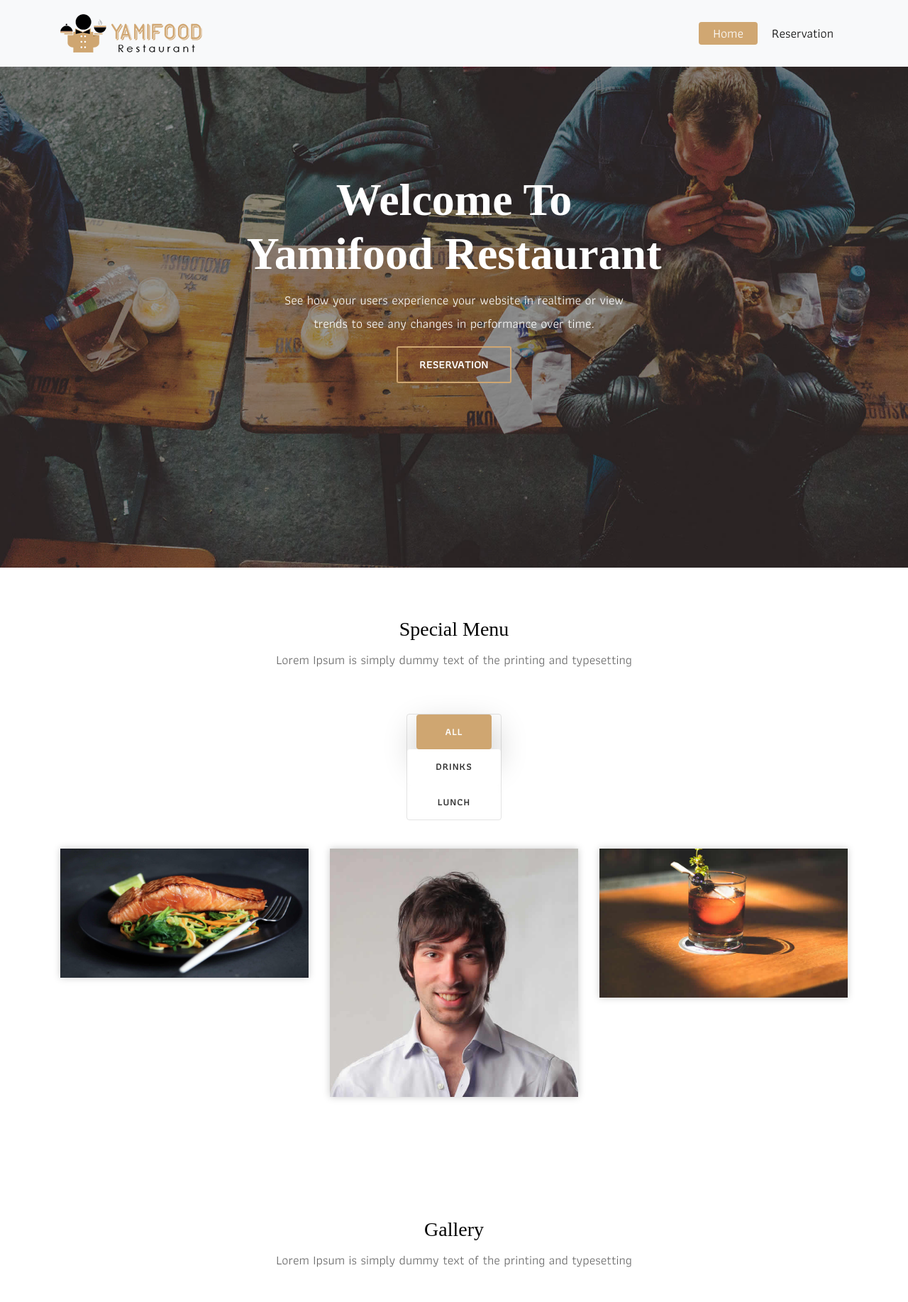
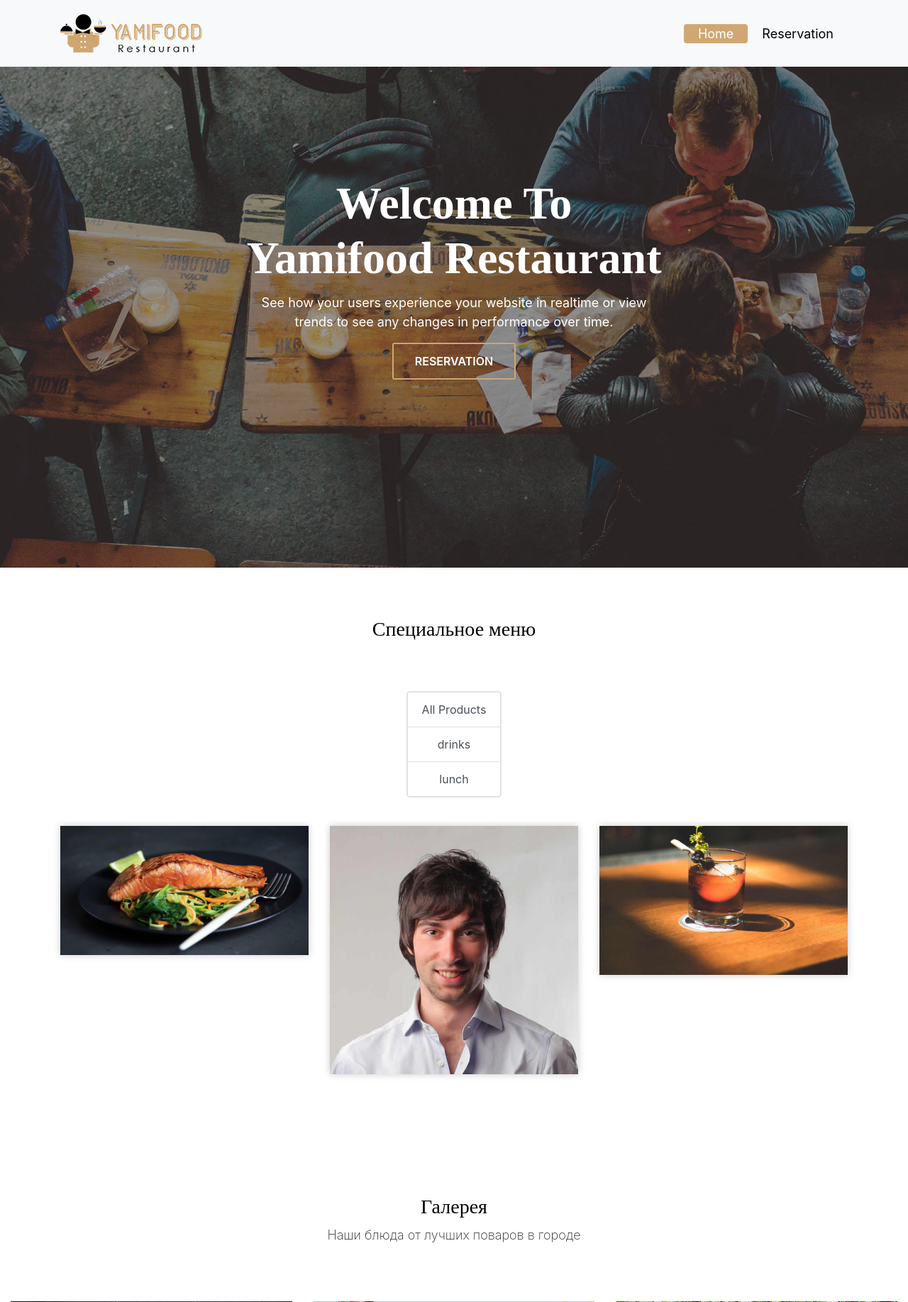
Before and after one commit to yarosh01/testfoodsite, a Django app: page / in a window 1280 px wide. Shown: the top 1835 px of the page at 71% size. Run offline with Django 3.2, Linux system fonts and the light colour scheme; data comes from the database, SQL or seed files in the repository; both versions use the stored data as it was after the commit; some libraries are stand-ins or nearby versions; some web fonts are replaced.

Commit message:
Доделать категории, возможно будет лучше и добавить через админку всё

```diff
--- a/main/static/css/style.css
+++ b/main/static/css/style.css
@@ -8,22 +8,6 @@
 /*------------------------------------------------------------------
     IMPORT FILES
 -------------------------------------------------------------------*/
-
-@import url(animate.css);
-@import url(font-awesome.min.css);
-@import url(superslides.css);
-@import url(baguetteBox.min.css);
-
-/*------------------------------------------------------------------
-    SKELETON
--------------------------------------------------------------------*/
-
-body {
-    color: #666666;
-    font-size: 15px;
-    font-family: 'Athiti', sans-serif;
-    line-height: 1.80857;
-}
 
 
 a {
--- a/main/urls.py
+++ b/main/urls.py
@@ -1,11 +1,9 @@
 from django.urls import path
-from . import views
-from .views import Index, contact_view, success_view
+from .views import Index, contact_view, success_view, RegisterAPI
 
 urlpatterns = [
     path('', Index.as_view(), name='index'),
-    # path('reserv', views.get_query, name='reserv'),
     path('reserv/', contact_view, name='reserv'),
     path('success/', success_view, name='success'),
-
+    path('api/register/', RegisterAPI.as_view(), name='register'),
 ]
--- a/main/views.py
+++ b/main/views.py
@@ -1,14 +1,47 @@
 from django.core.mail import send_mail, BadHeaderError
-from django.http import HttpResponseRedirect, HttpResponse
+from django.http import HttpResponse
 from django.shortcuts import render, redirect
-from django.template.context_processors import csrf
 from django.views import View
-
 from jobtest.settings import DEFAULT_FROM_EMAIL, RECIPIENTS_EMAIL
 from main.forms import ContactForm
 from main.models import Category, Product
+from rest_framework import generics, permissions
+from rest_framework.response import Response
+from knox.models import AuthToken
+from .serializers import UserSerializer, RegisterSerializer
+from django.contrib.auth import login
+from rest_framework import permissions
+from rest_framework.authtoken.serializers import AuthTokenSerializer
+from knox.views import LoginView as KnoxLoginView
 
 
+# Implementation of registration, user authentication in the RegisterAPI, LoginAPI classes in drf
+class RegisterAPI(generics.GenericAPIView):
+    serializer_class = RegisterSerializer
+
+    def post(self, request, *args, **kwargs):
+        serializer = self.get_serializer(data=request.data)
+        serializer.is_valid(raise_exception=True)
+        user = serializer.save()
+        return Response({
+        "user": UserSerializer(user, context=self.get_serializer_context()).data,
+        "token": AuthToken.objects.create(user)[1]
+        })
+
+
+class LoginAPI(KnoxLoginView):
+    permission_classes = (permissions.AllowAny,)
+
+    def post(self, request, format=None):
+        serializer = AuthTokenSerializer(data=request.data)
+        serializer.is_valid(raise_exception=True)
+        user = serializer.validated_data['user']
+        login(request, user)
+        return super(LoginAPI, self).post(request, format=None)
+
+
+# Sorting by categories is implemented, but html crashes and I don't have time to fix it
+# Displaying the menu that is sent to the admin panel
 class Index(View):
 
     def get(self, request):
@@ -25,9 +58,7 @@
         return render(request, 'index.html', data)
 
 
-# def reservation_page(requests):
-#     return render(requests, 'reservation.html')
-
+# Form for sending table reservation by email
 def contact_view(request):
     # если метод GET, вернем форму
     if request.method == 'GET':
@@ -38,7 +69,7 @@
         if form.is_valid():
             subject = 'Reservation'
             from_email = form.cleaned_data['from_email']
-            message = 'Phone: ' + form.cleaned_data['phone'] + '\nStolik: ' + form.cleaned_data['chill_time'] + '\nPojelania: ' + form.cleaned_data['delicion']
+            message = 'Телефон: ' + form.cleaned_data['phone'] + '\nСтолик: ' + form.cleaned_data['chill_time'] + '\nПожелание: ' + form.cleaned_data['delicion']
 
             try:
                 send_mail(f'{subject} от {from_email}', message,
@@ -52,4 +83,4 @@
 
 
 def success_view(request):
-    return HttpResponse('Приняли! Спасибо за вашу заявку.')
+    return render(request, 'thanks.html')
--- a/templates/index.html
+++ b/templates/index.html
@@ -3,7 +3,6 @@
 
 
 {% block body %}
-	<!-- Start slides -->
 	<div id="slides" class="cover-slides">
 		<ul class="slides-container">
 			<li class="text-center">
@@ -51,41 +50,45 @@
 			<a href="#" class="prev"><i class="fa fa-angle-left" aria-hidden="true"></i></a>
 		</div>
 	</div>
-	<!-- End slides -->
 
-
-	<!-- Start Menu -->
 	<div class="menu-box">
 		<div class="container">
 			<div class="row">
 				<div class="col-lg-12">
 					<div class="heading-title text-center">
-						<h2>Special Menu</h2>
-						<p>Lorem Ipsum is simply dummy text of the printing and typesetting</p>
+						<h2>Специальное меню</h2>
 					</div>
+
 				</div>
+
 			</div>
+
 			<div class="row">
+
 				<div class="col-lg-12">
-					<div class="special-menu text-center">
-						<div class="button-group filter-button-group">
+					<div class="special-menu text-center" >
+                        <div class="button-group filter-button-group"  >
                             <!-- Подумай как лучше сделать, но потом -->
-							<button class="active" data-filter="*">All</button>
+                            <a href="/" class="list-group-item list-group-item-action">All Products</a>
                             {% for category in categories %}
-                                <form action="/?category={{category.id}}">
-                                <button data-filter=".drinks">{{category.name}}</button>
-                                </form>
+                            <a href="/?category={{category.id}}" class="list-group-item list-group-item-action">{{category.name}}</a>
                             {% endfor %}
 						</div>
 					</div>
 				</div>
 			</div>
 
-			<div class="row special-list">
+
+
+
+
+
+
+			<div class="row special-list" >
                 {% for product in products %}
+
 				<div class="col-lg-4 col-md-6 special-grid" id = {{product.id}}>
 					<div class="gallery-single fix">
-                        <!-- ДОДЕЛАТЬ ВЫВОД КАРТИНКИ -->
 						<img src="{{product.image.url}}" class="img-fluid" alt="Image">
 						<div class="why-text">
 							<h4>{{product.title}}</h4>
@@ -98,16 +101,14 @@
 			</div>
 		</div>
 	</div>
-	<!-- End Menu -->
 
-	<!-- Start Gallery -->
 	<div class="gallery-box">
 		<div class="container-fluid">
 			<div class="row">
 				<div class="col-lg-12">
 					<div class="heading-title text-center">
-						<h2>Gallery</h2>
-						<p>Lorem Ipsum is simply dummy text of the printing and typesetting</p>
+						<h2>Галерея</h2>
+						<p>Наши блюда от лучших поваров в городе</p>
 					</div>
 				</div>
 			</div>
@@ -147,5 +148,4 @@
 			</div>
 		</div>
 	</div>
-	<!-- End Gallery -->
 {% endblock %}
--- a/templates/reservation.html
+++ b/templates/reservation.html
@@ -7,7 +7,7 @@
 		<div class="container text-center">
 			<div class="row">
 				<div class="col-lg-12">
-					<h1>Reservation</h1>
+					<h1>Зарезервировать столик</h1>
 				</div>
 			</div>
 		</div>
@@ -20,8 +20,8 @@
 			<div class="row">
 				<div class="col-lg-12">
 					<div class="heading-title text-center">
-						<h2>Reservation</h2>
-						<p>Lorem Ipsum is simply dummy text of the printing and typesetting</p>
+						<h2>Резервация</h2>
+						<p>Мы всегда вам рады</p>
 					</div>
 				</div>
 			</div>
```
Also changed, not shown: other parts of main/static/css/style.css (+3 -37 lines), jobtest/settings.py (+15 -9 lines), templates/email.html (deleted, +0 -22 lines), db.sqlite3.
